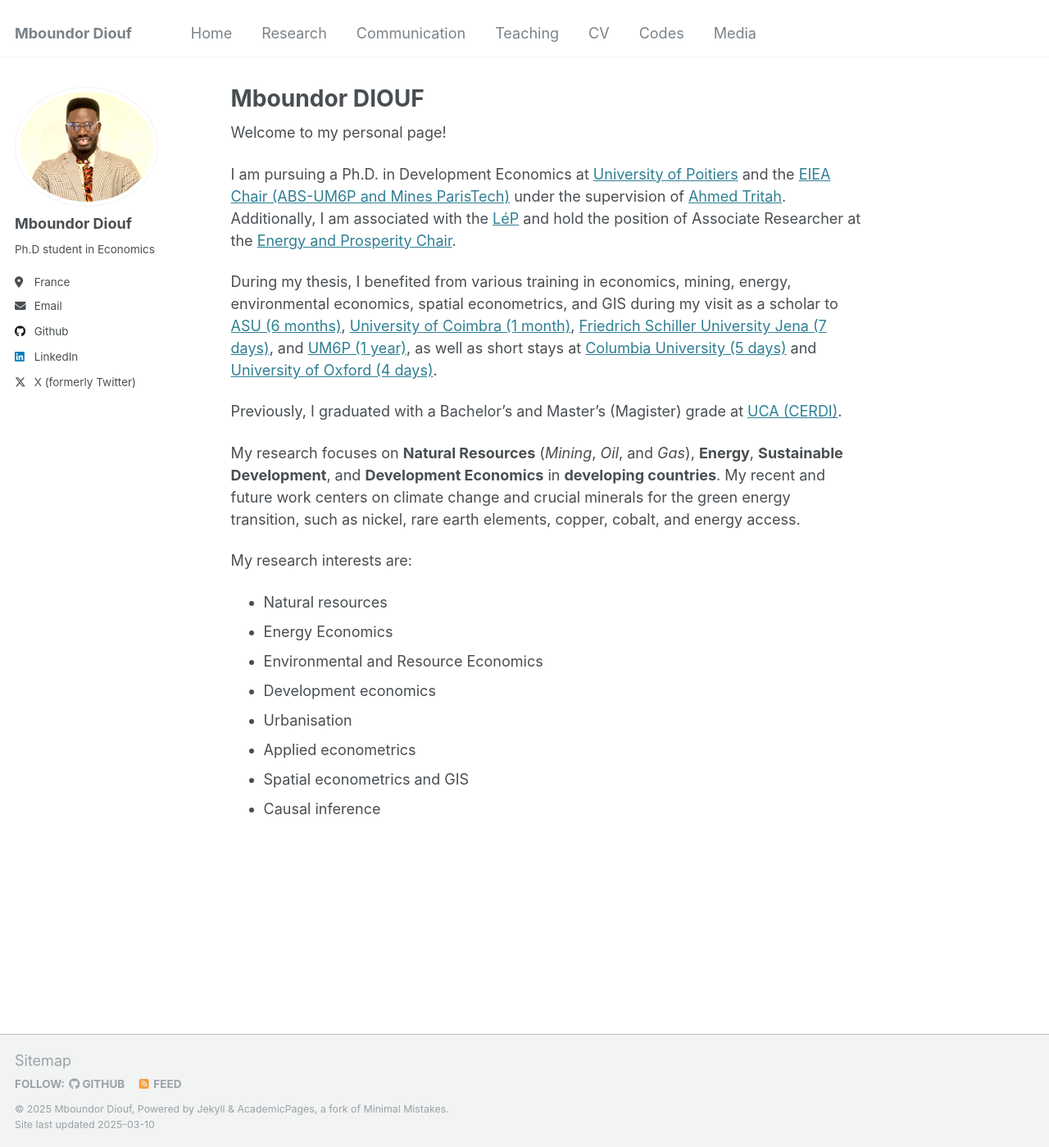
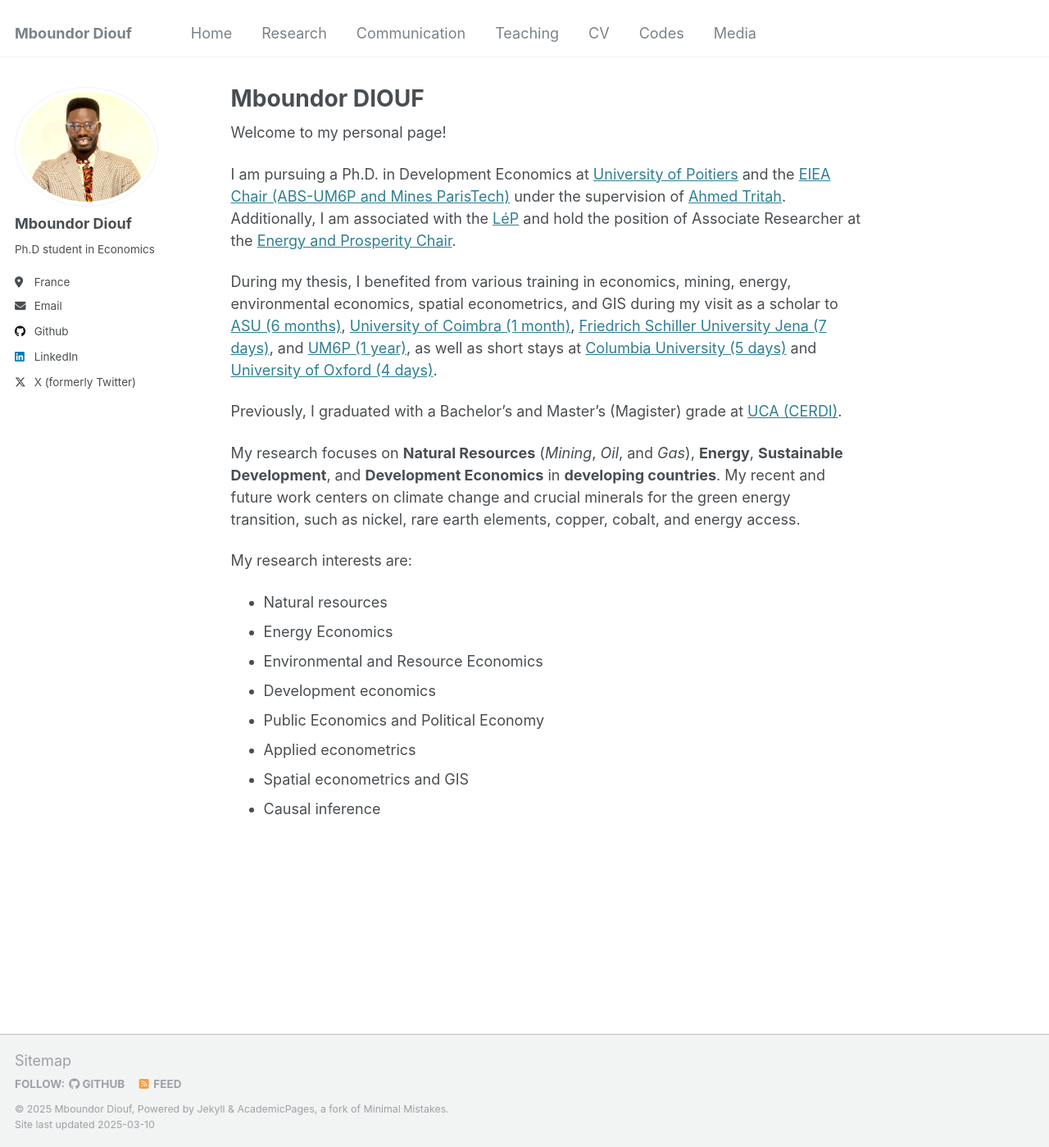
Before and after one commit to mboundordiouf/mboundordiouf.github.io, a Jekyll site: the page built from _pages/about.md, in a window 1280 px wide and 1399 px high. Shown: the whole window at 82% size. Built offline with Jekyll 4.4.1, drawn with Linux system fonts in a browser that asks for light colours.

Commit message:
Update about.md

```diff
--- a/_pages/about.md
+++ b/_pages/about.md
@@ -24,7 +24,7 @@ My research interests are:
 - <font size="4">Energy Economics</font>
 - <font size="4">Environmental and Resource Economics</font>
 - <font size="4">Development economics</font>
-- <font size="4">Urbanisation</font>
+- <font size="4">Public Economics and Political Economy</font>
 - <font size="4">Applied econometrics</font>
 - <font size="4">Spatial econometrics and GIS</font>
 - <font size="4">Causal inference</font>
```
